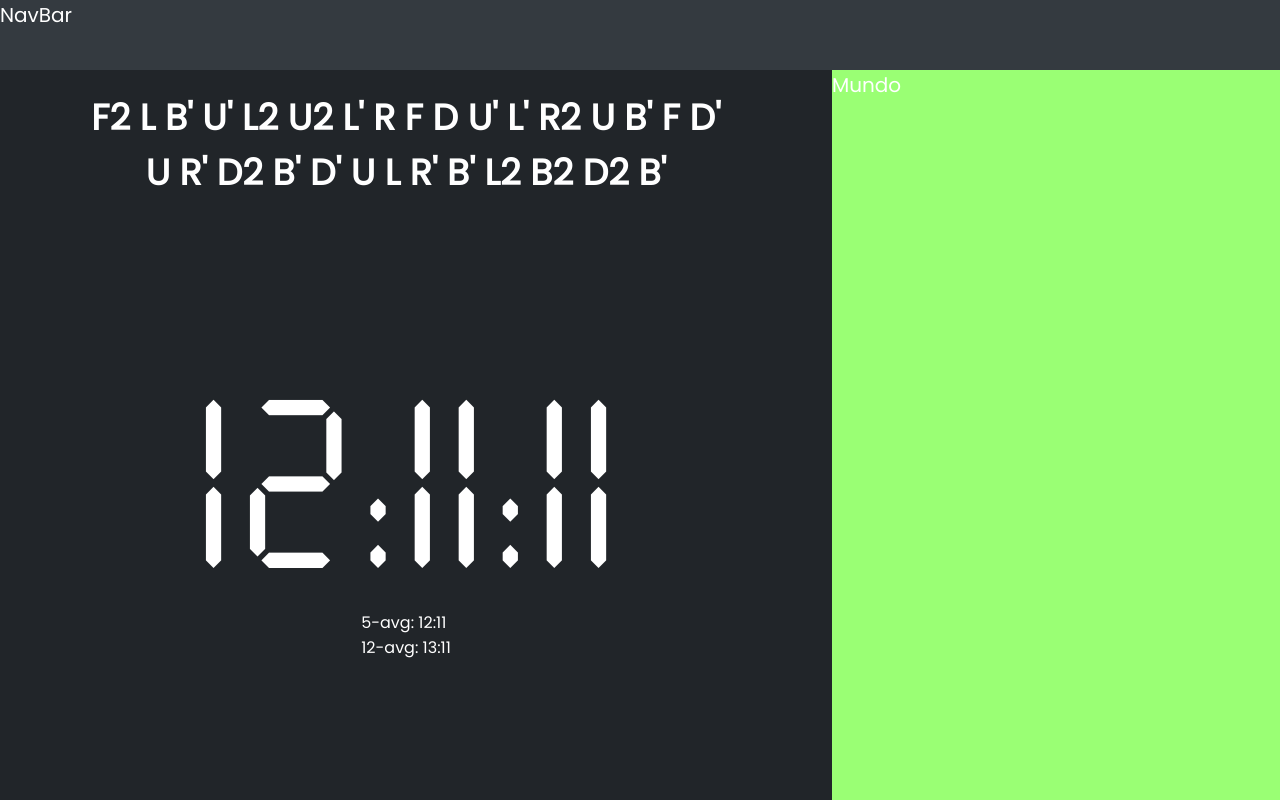
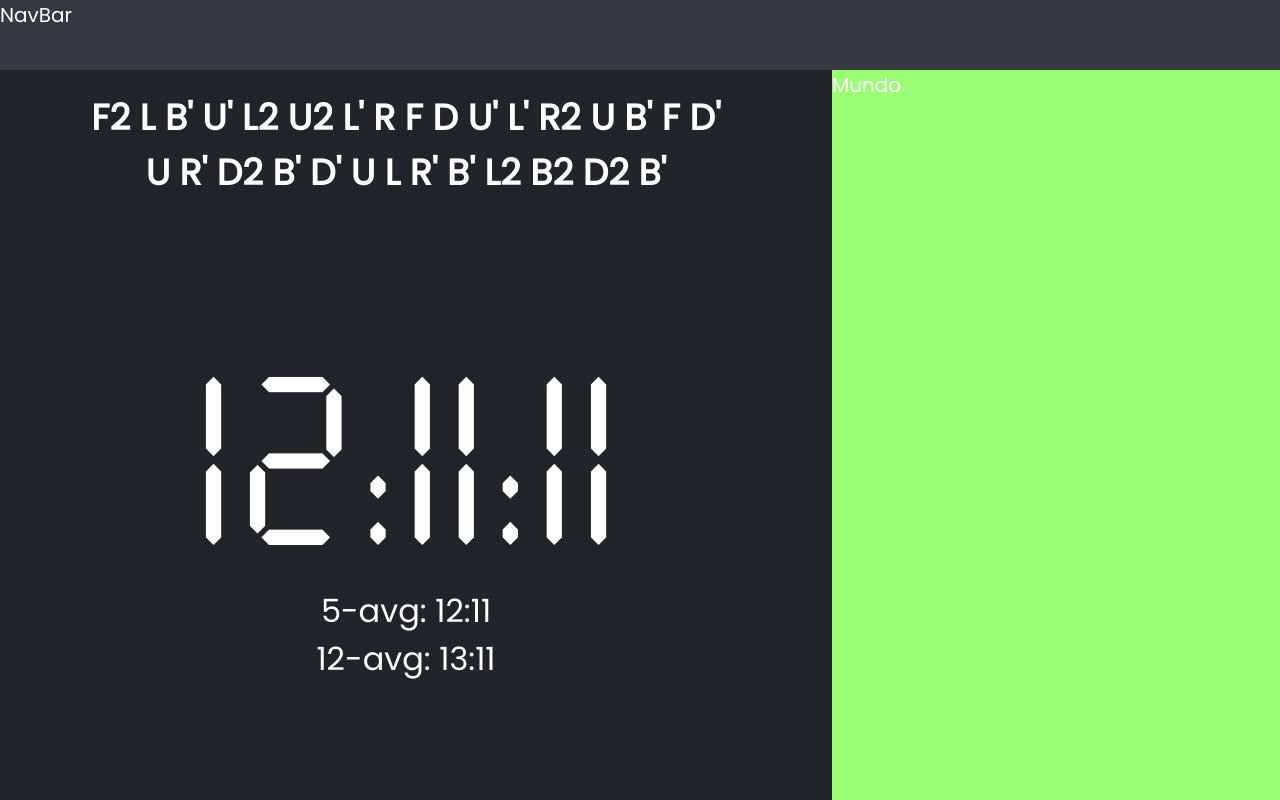
Before and after one commit to jBarrios26/RubikTimer, a React (Vite) app: page / in a window 1280 px wide. Built offline with nearby package versions, Linux system fonts and the light colour scheme.

Commit message:
Completar maqueta de timer

```diff
--- a/src/pages/Timer/components/TimerDisplay/TimerDisplay.styles.ts
+++ b/src/pages/Timer/components/TimerDisplay/TimerDisplay.styles.ts
@@ -48,7 +48,22 @@ export const Segments = styled.span`
   }
 `;
 
-export const Stats = styled.div`
-  font-size: 16px;
+export const AvgOfFive = styled.div`
+  font-size: 32px;
   color: white;
+
+  cursor: pointer;
+
+  :hover {
+    color: var(--blue);
+  }
 `;
+
+export const AvgOfTwelve = styled.div`
+  font-size: 32px;
+  color: white;
+  cursor: pointer;
+  :hover {
+    color: var(--blue);
+  }
+`;
--- a/src/pages/Timer/components/TimerDisplay/TimerDisplay.tsx
+++ b/src/pages/Timer/components/TimerDisplay/TimerDisplay.tsx
@@ -1,5 +1,5 @@
 import React from 'react';
-import { Stats } from './TimerDisplay.styles';
+import { AvgOfFive, AvgOfTwelve } from './TimerDisplay.styles';
 import {
   Scramble,
   Segments,
@@ -20,9 +20,8 @@ const TimerDisplay: React.FC = () => {
 
       <TimerSegments>
         <Segments>12:11:11</Segments>
-        <Stats>
-          5-avg: 12:11 <br /> 12-avg: 13:11
-        </Stats>
+        <AvgOfFive>5-avg: 12:11</AvgOfFive>
+        <AvgOfTwelve>12-avg: 13:11</AvgOfTwelve>
       </TimerSegments>
     </TimerDisplayContainer>
   );
```
